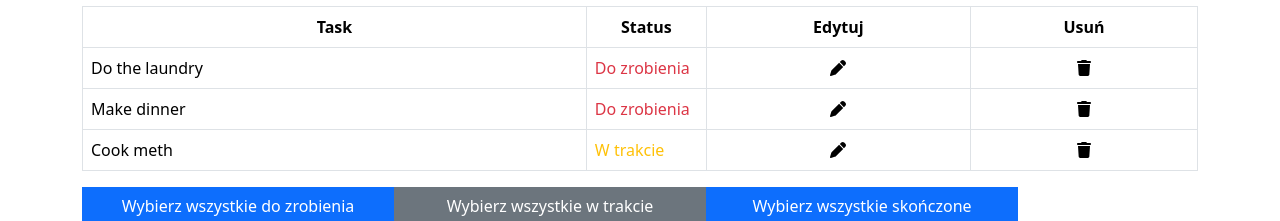
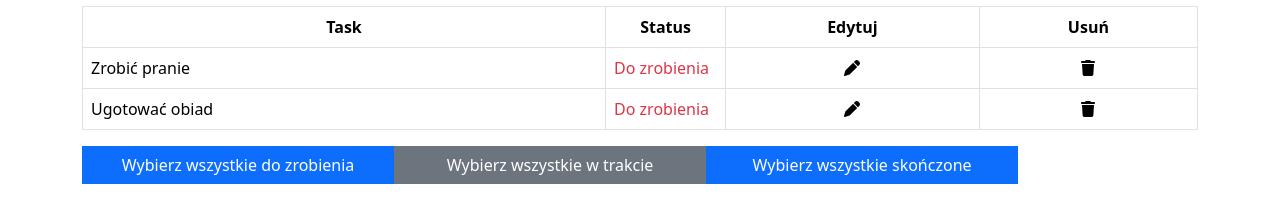
Before and after one commit to Lukk133/to-do-list2.1, a Vue app: page / in a window 1280 px wide. Shown: the part 190-411 px from the top of the page. Built offline with nearby package versions, Linux system fonts and the light colour scheme.

Commit message:
spolszczenie2

```diff
--- a/src/components/TodoApp.vue
+++ b/src/components/TodoApp.vue
@@ -82,16 +82,12 @@ export default {
       availableStatuses: ['Do zrobienia', 'W trakcie', 'Zrobione'],
       tasks: [
         {
-          name: 'Do the laundry',
+          name: 'Zrobić pranie',
           status: 'Do zrobienia'
         },
         {
-          name: 'Make dinner',
+          name: 'Ugotować obiad',
           status: 'Do zrobienia'
-        },
-        {
-          name: 'Cook meth',
-          status: 'W trakcie'
         }
 
 
```
